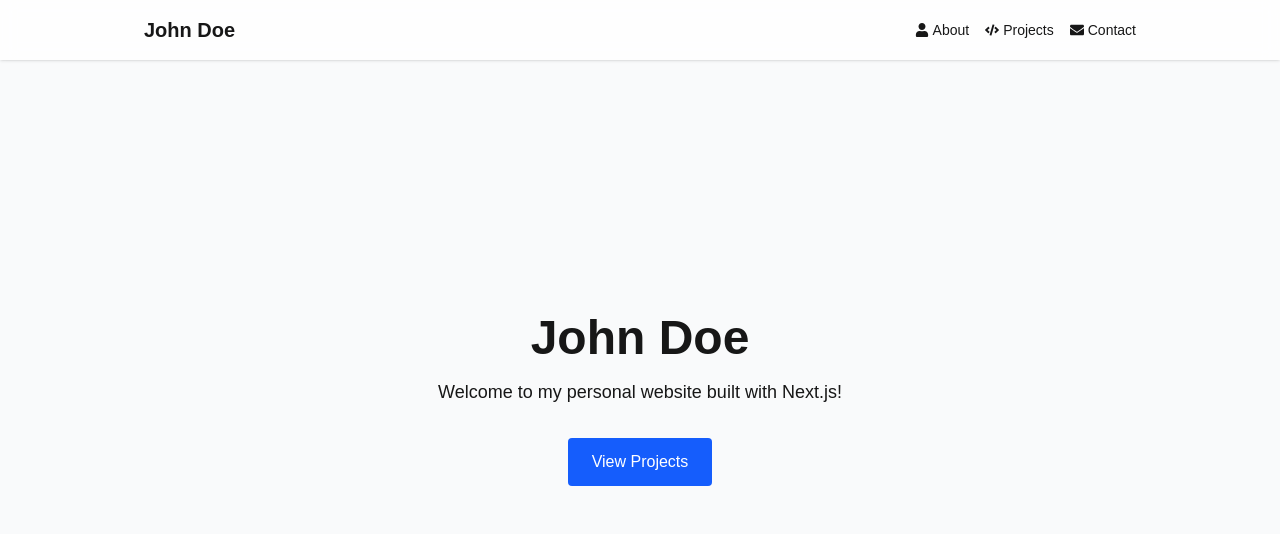
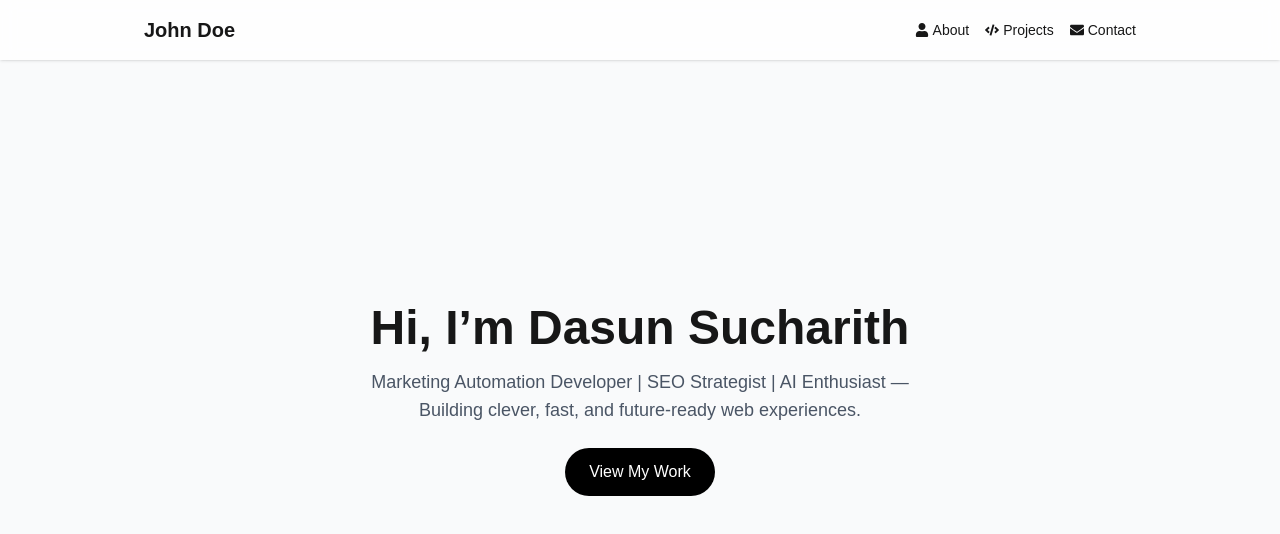
Before and after one commit to dasunsucharith/next-portfolio, a Next.js app: page / in a window 1280 px wide. Shown: the top 534 px of the page. Built offline with nearby package versions, Linux system fonts and the light colour scheme.

Commit message:
style: redesign hero section

```diff
--- a/src/components/Hero.tsx
+++ b/src/components/Hero.tsx
@@ -1,28 +1,40 @@
+"use client";
+
 import { motion } from "framer-motion";
 
 export default function Hero() {
   return (
     <motion.section
-      className="flex min-h-screen flex-col items-center justify-center text-center px-4"
+      className="min-h-screen flex flex-col justify-center items-center text-center p-6"
       id="hero"
       initial={{ opacity: 0, y: 20 }}
       animate={{ opacity: 1, y: 0 }}
       transition={{ duration: 0.6 }}
     >
-      <motion.h1 className="mb-4 text-5xl font-bold" initial={{ opacity: 0 }} animate={{ opacity: 1 }} transition={{ duration: 0.6, delay: 0.1 }}>
-        John Doe
+      <motion.h1
+        className="text-5xl font-bold mb-4"
+        initial={{ opacity: 0 }}
+        animate={{ opacity: 1 }}
+        transition={{ duration: 0.6, delay: 0.1 }}
+      >
+        Hi, I’m Dasun Sucharith
       </motion.h1>
-      <motion.p className="mb-8 max-w-xl text-lg" initial={{ opacity: 0 }} animate={{ opacity: 1 }} transition={{ duration: 0.6, delay: 0.2 }}>
-        Welcome to my personal website built with Next.js!
+      <motion.p
+        className="text-lg text-gray-600 mb-6 max-w-xl"
+        initial={{ opacity: 0 }}
+        animate={{ opacity: 1 }}
+        transition={{ duration: 0.6, delay: 0.2 }}
+      >
+        Marketing Automation Developer | SEO Strategist | AI Enthusiast — Building clever, fast, and future-ready web experiences.
       </motion.p>
       <motion.a
         href="#projects"
-        className="rounded bg-blue-600 px-6 py-3 font-medium text-white hover:bg-blue-700"
+        className="bg-black text-white px-6 py-3 rounded-full hover:scale-105 transition"
         initial={{ opacity: 0, y: 10 }}
         animate={{ opacity: 1, y: 0 }}
         transition={{ duration: 0.6, delay: 0.3 }}
       >
-        View Projects
+        View My Work
       </motion.a>
     </motion.section>
   );
```
